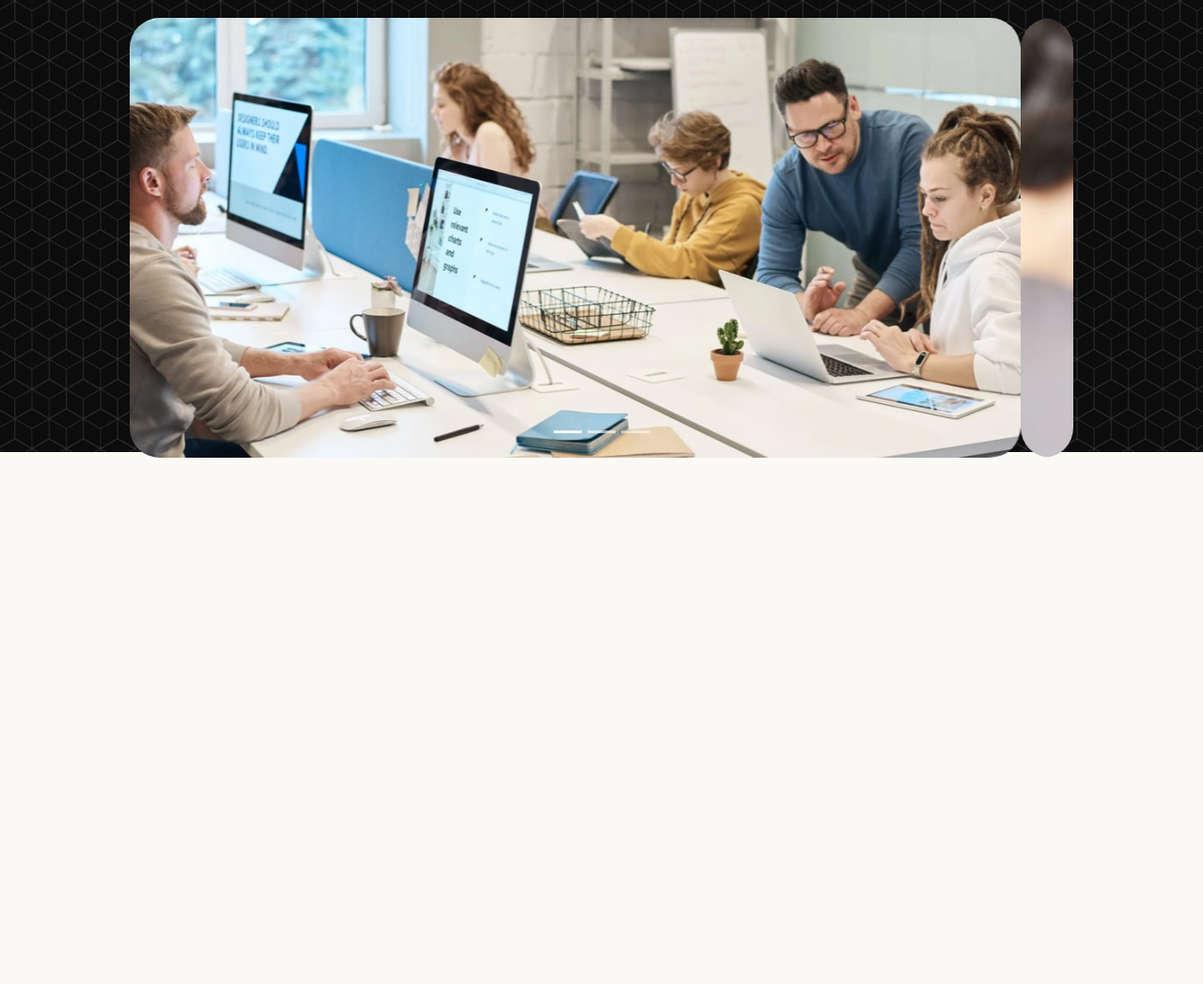
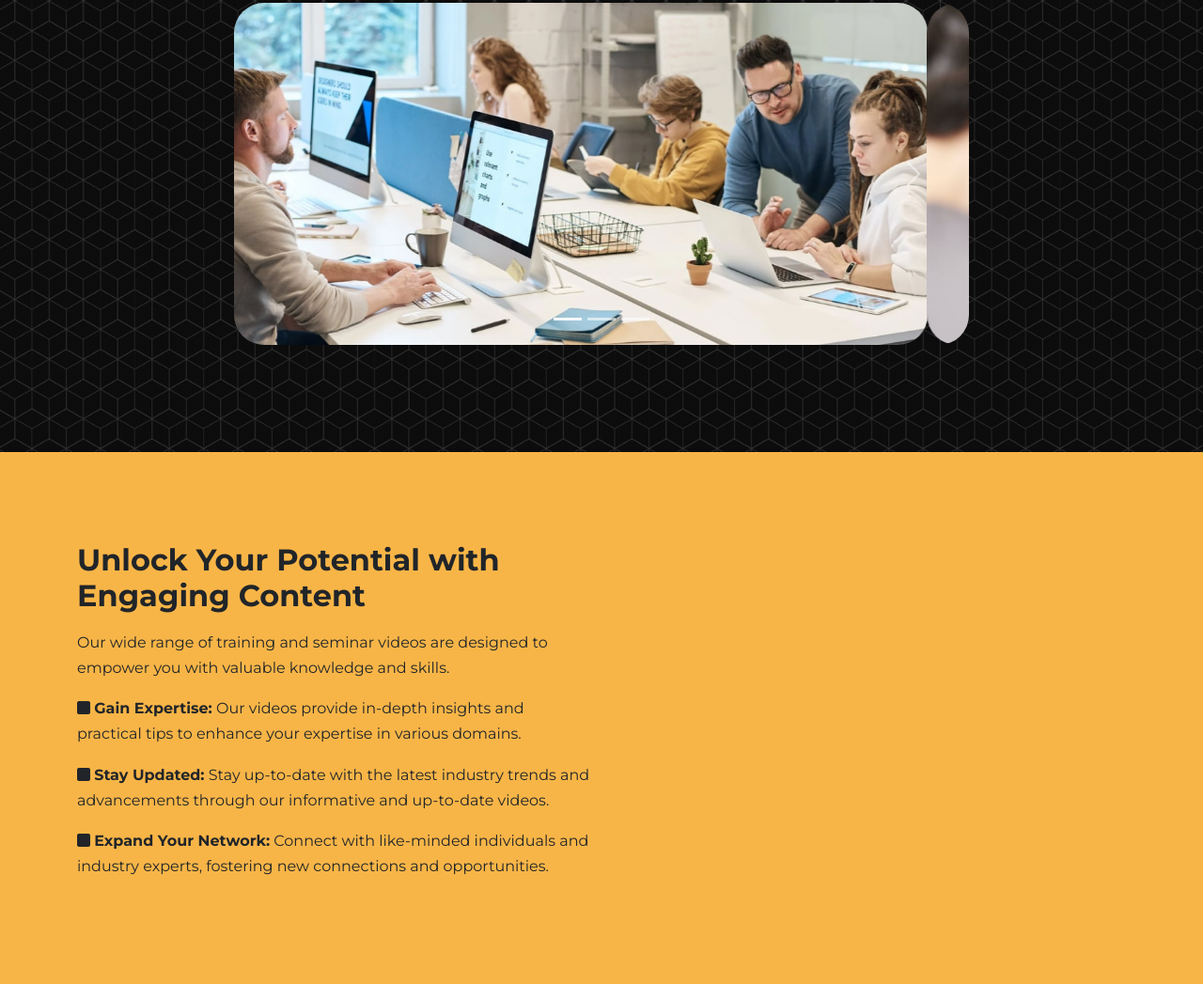
Before and after one commit to matheus-zordan/corso-website, a website: page index.html in a window 1280 px wide. Shown: the part 519-1566 px from the top of the page at 94% size. Before the commit the page ends 1006 px from the top, so only its background shows below. Drawn offline with nearby package versions, Linux system fonts and the light colour scheme; files that its build step writes are made by us from their sources.

Commit message:
adicionando seção de registro com conteúdo informativo ao index.html e ajustando a largura do slide no styles.scss

```diff
--- a/index.html
+++ b/index.html
@@ -76,7 +76,7 @@
     <header class="header py-7 vh-100">
       <div class="container">
         <div class="row mb-5 text-center">
-          <div class="col-12 text-container mt-3">
+          <div class="col-12 text-container">
             <h1 class="display-2 text-white mt-3">
               Explore Our Training and Seminar Videos
             </h1>
@@ -166,6 +166,42 @@
       </div>
     </header>
 
+    <section>
+      <div class="register bg-primary py-6 overflow-hidden">
+        <div class="container">
+          <div class="row">
+            <div class="col-lg-6">
+              <h2>Unlock Your Potential with Engaging Content</h2>
+              <p>
+                Our wide range of training and seminar videos are designed to
+                empower you with valuable knowledge and skills.
+              </p>
+              <ul class="list-unstyled vstack gap-3">
+                <li>
+                  <i class="fas fa-square"></i>
+                  <strong>Gain Expertise:</strong> Our videos provide in-depth
+                  insights and practical tips to enhance your expertise in
+                  various domains.
+                </li>
+                <li>
+                  <i class="fas fa-square"></i>
+                  <strong>Stay Updated:</strong> Stay up-to-date with the latest
+                  industry trends and advancements through our informative and
+                  up-to-date videos.
+                </li>
+                <li>
+                  <i class="fas fa-square"></i>
+                  <strong>Expand Your Network:</strong> Connect with like-minded
+                  individuals and industry experts, fostering new connections
+                  and opportunities.
+                </li>
+              </ul>
+            </div>
+          </div>
+        </div>
+      </div>
+    </section>
+
     <script src="js/bootstrap.bundle.min.js"></script>
     <script src="js/script.js"></script>
   </body>
--- a/scss/styles.scss
+++ b/scss/styles.scss
@@ -10,7 +10,7 @@
 }
 
 .header .slide {
-  width: 90%;
+  width: 70%;
   margin: 0 auto;
 }
 
```
